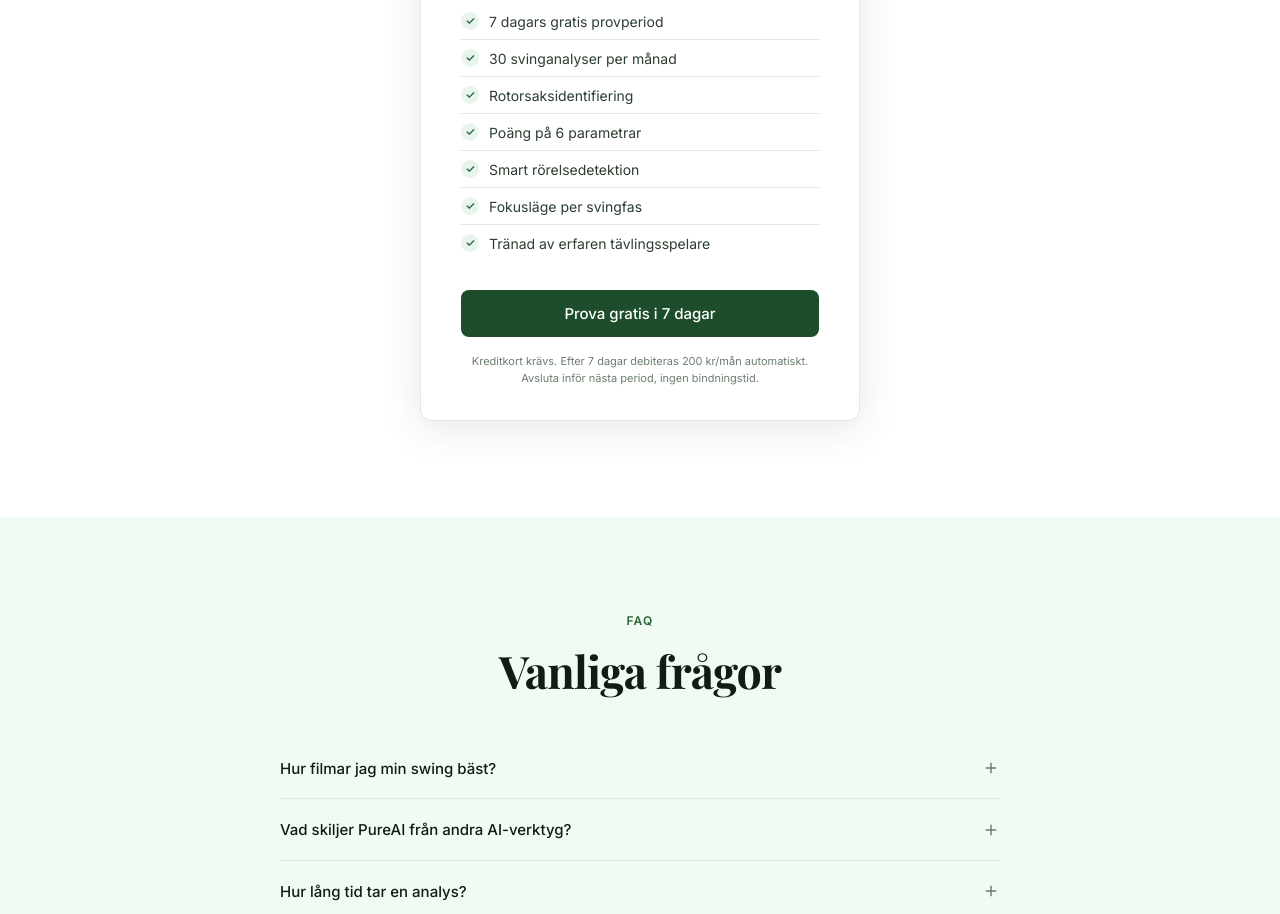
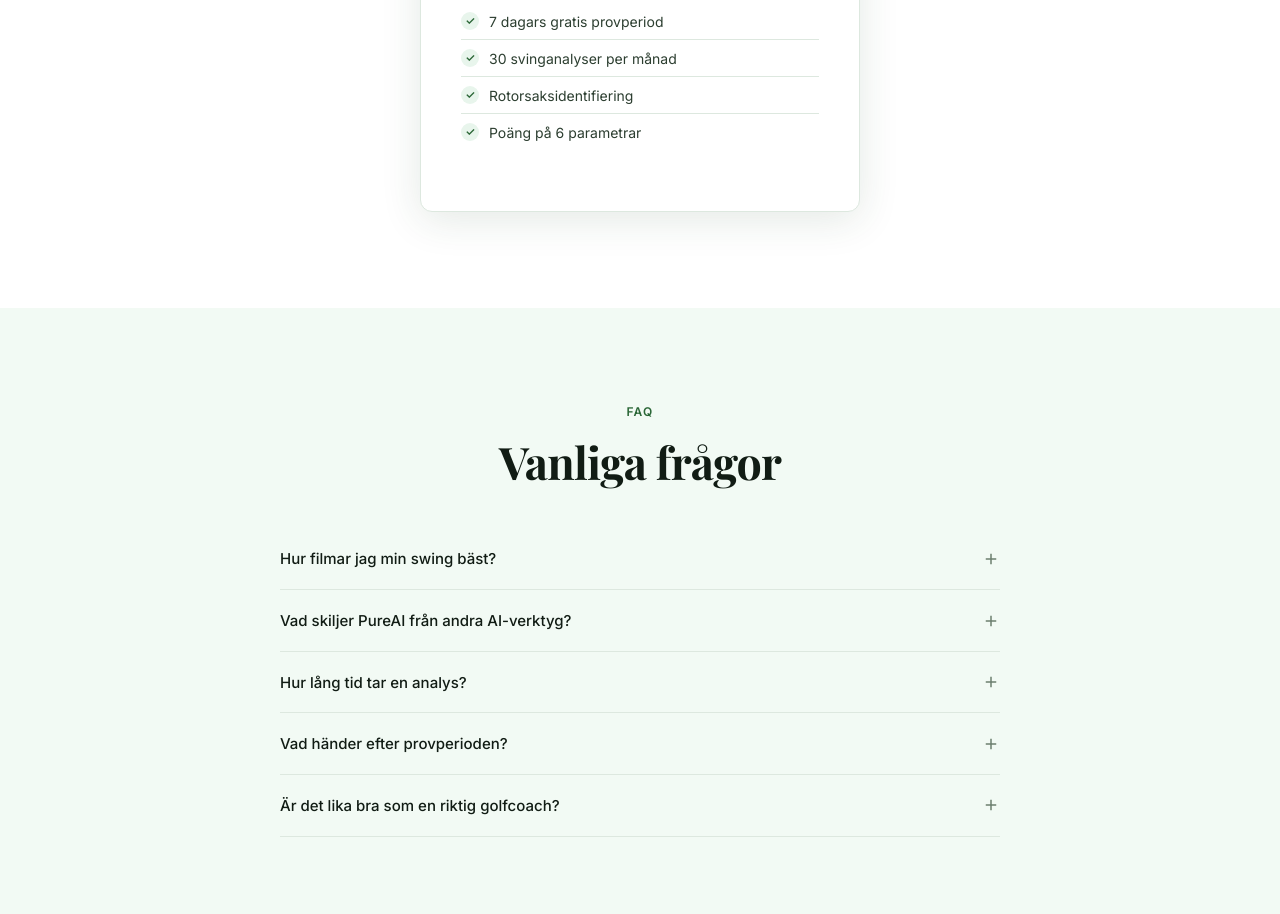
Before and after one commit to isacohlsen/agent, a website: page landing.html in a window 1280 px wide. Shown: the part 3340-4254 px from the top of the page. Drawn offline with nearby package versions, Linux system fonts and the light colour scheme; a web font is replaced by a local one.

Commit message:
Remove features from landing page
Removed features related to smart detection, focus mode, and training by a pro player from the landing page.

```diff
--- a/landing.html
+++ b/landing.html
@@ -235,12 +235,7 @@
             <li><span class="check-icon">✓</span> 30 svinganalyser per månad</li>
             <li><span class="check-icon">✓</span> Rotorsaksidentifiering</li>
             <li><span class="check-icon">✓</span> Poäng på 6 parametrar</li>
-            <li><span class="check-icon">✓</span> Smart rörelsedetektion</li>
-            <li><span class="check-icon">✓</span> Fokusläge per svingfas</li>
-            <li><span class="check-icon">✓</span> Tränad av erfaren tävlingsspelare</li>
-          </ul>
-          <a href="https://buy.stripe.com/XXXXXXXX" class="price-btn">Prova gratis i 7 dagar</a>
-          <p class="price-guarantee">Kreditkort krävs. Efter 7 dagar debiteras 200 kr/mån automatiskt.<br>Avsluta inför nästa period, ingen bindningstid.</p>
+
         </div>
       </div>
     </div>
```
